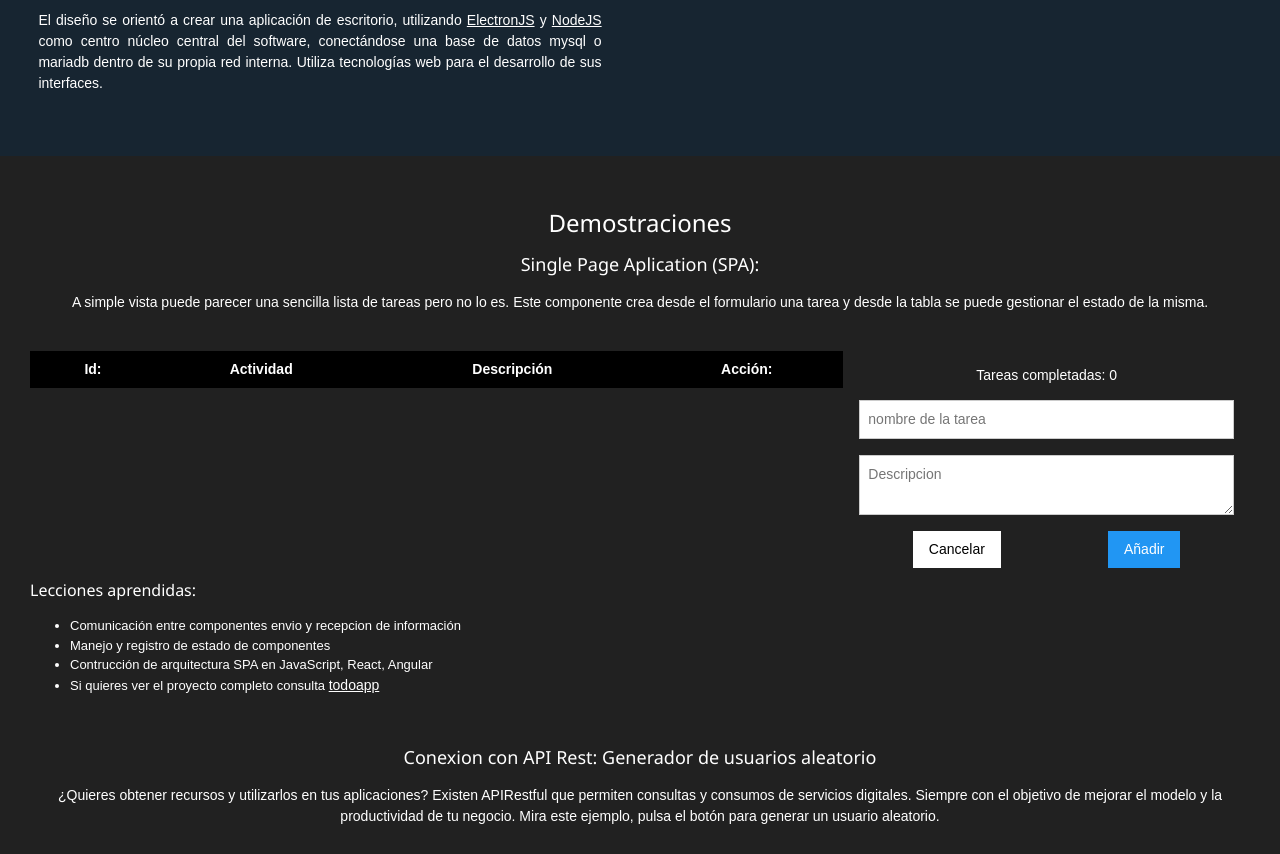
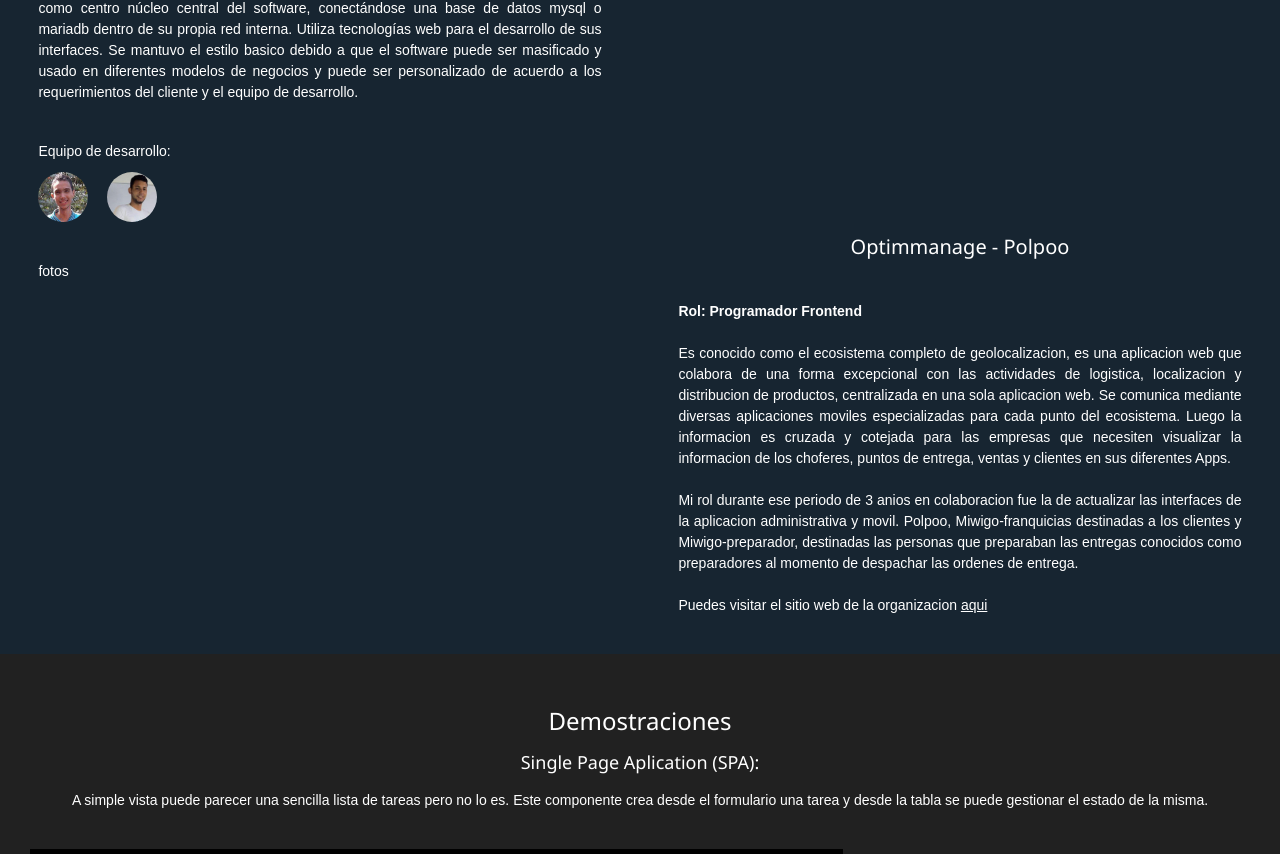
Before and after one commit to gabmart1995/gabmart1995.github.io, a plain HTML site: page index.html in a window 1280 px wide. Shown: the part 2809-3663 px from the top of the page. Drawn offline with nearby package versions, Linux system fonts and the light colour scheme.

Commit message:
wip: descripcion de portafolio actualizado

```diff
--- a/index.html
+++ b/index.html
@@ -177,6 +177,7 @@
 		<section id="port" class="w3-theme-d5">
 			<div class="w3-row w3-padding-24">
 				<h3 class="w3-center">Portafolio Personal</h3>
+				<!-- audiophone -->
 				<div class="w3-col l6">
 					<p class="text-justify">
 						video o fotos
@@ -185,7 +186,7 @@
 				<div class="w3-col l6">
 					<h4 class="w3-center">Estudios Audiophone S.A</h4>
 					<article>
-						<p class="text-justify">
+						<p class="text-justify" style="margin-bottom: 10px;">
 							<strong>Rol: Programador Frontend.</strong> <br><br>
 
 							Mi primer proyecto independiente a nivel profesional, aplicando tecnologías web, este proyecto
@@ -194,7 +195,7 @@
 							puedan agendar y gestionar los días de servicios acordados con los clientes, generando el presupuesto
 							correspondiente para posteriormente ser descargado y enviarse por correo electrónico al cliente.
 						</p>
-						<p class="text-justify">
+						<p class="text-justify" style="margin-top: 10px;">
 							Diseñado en:
 							<span>
 								<i class="fab fa-html5 fa-2x ml-2 mr-2"></i>
@@ -221,22 +222,25 @@
 						</div>
 
 						<p class="text-justify">
-							El producto final es: <a href="https://eaudiophone.com/" target="_blank">eaudiophone.com</a>
+							Puedes visitar el sitio web de la organizacion <a href="https://eaudiophone.com/" target="_blank">aqui</a>
 						</p>
 					</article>
 				</div>
+			</div>
+			<div class="w3-row">
+				<!-- productos app -->
 				<div class="w3-col l6">
 					<h4 class="w3-center">Products App</h4>
 					<article>
-						<p class="text-justify">
-							<strong>Rol: Programador Frontend y Asesor.</strong><br><br>
+						<p class="text-justify" style="margin-bottom: 10px;">
+							<strong>Rol: Programador Frontend y Asesor a nivel de Backend.</strong><br><br>
 							Un proyecto muy interesante, sucedío cuando culminaba de realizar el entrenamiento de un miembro de mi equipo y
 							se presento la oportunidad, me dijo que tenia contáctos que necesitaban una aplicación administrativa
 							para gestión y control de inventario de sus negocios, generando reportes y estadisticas de sus ventas.
 							Pero esos negocios tienen problemas de conectividad a Internet y una aplicación web no era una opción,
 							así con esa idea en mente y varias reuniones nace el concepto Productos App. <br><br>
 						</p>
-						<p class="text-justify">
+						<p class="text-justify" style="margin-top: 10px;">
 							Diseñado en:
 							<span>
 								<i class="fab fa-html5 fa-2x ml-2 mr-2"></i>
@@ -245,17 +249,49 @@
 								<i class="fab fa-node-js fa-2x"></i>
 							</span> <br><br>
 							El diseño se orientó a crear una aplicación de escritorio, utilizando
-							<a href="https://www.electronjs.org/" target="_blank">ElectronJS</a> y <a href="https://nodejs.org/en/" target="_blank">NodeJS</a> como centro núcleo
+							<a href="https://nodejs.org/en/" target="_blank">NodeJS</a> y <a href="https://www.electronjs.org/" target="_blank">ElectronJS</a>  como centro núcleo
 							central del software, conectándose una base de datos mysql o mariadb dentro de su propia red interna.
-							Utiliza tecnologías web para el desarrollo de sus interfaces.
+							Utiliza tecnologías web para el desarrollo de sus interfaces. Se mantuvo el estilo basico debido a que el
+							software puede ser masificado y usado en diferentes modelos de negocios y puede ser personalizado de acuerdo a los requerimientos del cliente y el equipo de desarrollo.
 						</p>
-						<p class="text-center">
+						<p class="text-justify" style="margin-bottom: 10px;">
+							Equipo de desarrollo:
+						</p>
 
-						</p>
+						<div class="row-avatar">
+							<img height="50" width="50" src="img/gabmart.jpeg" class="w3-circle mr-2" alt="gabmart" />
+							<img height="50" width="50" src="img/bran-bit.jpeg" class="w3-circle" alt="bran-bit" />
+						</div>
 					</article>
 				</div>
 				<div class="w3-col l6">
 					<p class="text-justify">
+						fotos
+					</p>
+				</div>
+			</div>
+			<div class="w3-row">
+				<!-- optimroute -->
+				<div class="w3-col l6">
+					<p class="text-justify">
+						fotos
+					</p>
+				</div>
+				<div class="w3-col l6">
+					<h4 class="w3-center">Optimmanage - Polpoo</h4>
+					<p class="text-justify">
+						<strong>Rol: Programador Frontend</strong><br><br>
+						Es conocido como el ecosistema completo de geolocalizacion, es una aplicacion web que colabora de una forma
+						excepcional con las actividades de logistica, localizacion y distribucion de productos, centralizada
+						en una sola aplicacion web. Se comunica mediante diversas aplicaciones moviles especializadas
+						para cada punto del ecosistema. Luego la informacion es cruzada y cotejada para las empresas que necesiten visualizar la informacion
+						de los choferes, puntos de entrega, ventas y clientes en sus diferentes Apps. <br><br>
+
+						Mi rol durante ese periodo de 3 anios en colaboracion fue la de actualizar las interfaces de la aplicacion administrativa y movil.
+						Polpoo, Miwigo-franquicias destinadas a los clientes y Miwigo-preparador, destinadas las personas que preparaban las
+						entregas conocidos como preparadores al momento de despachar las ordenes de entrega.  <br><br>
+
+						Puedes visitar el sitio web de la organizacion <a target="_blank" href="https://polpoo.com/">aqui</a>
 					</p>
 				</div>
 			</div>
```
